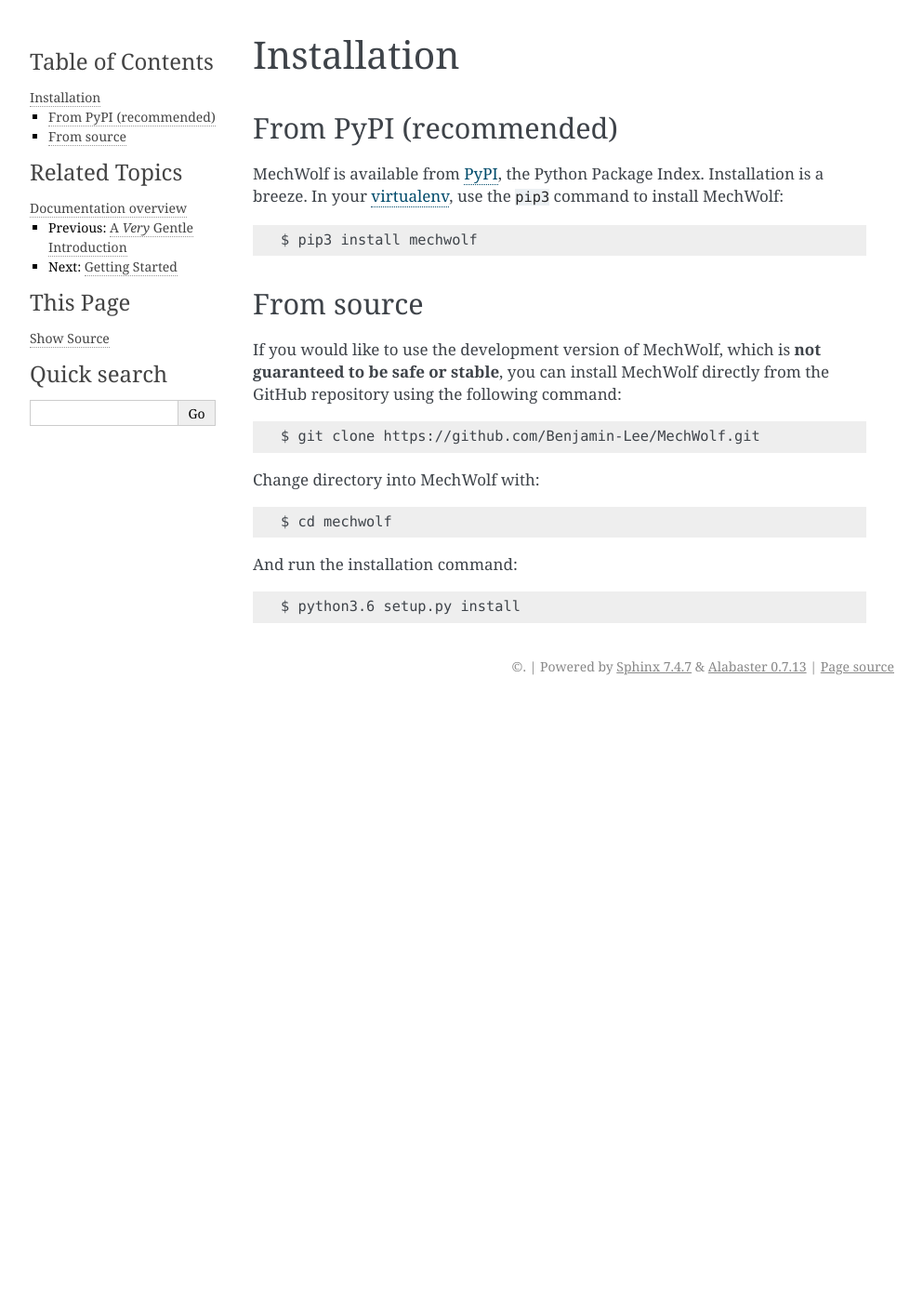
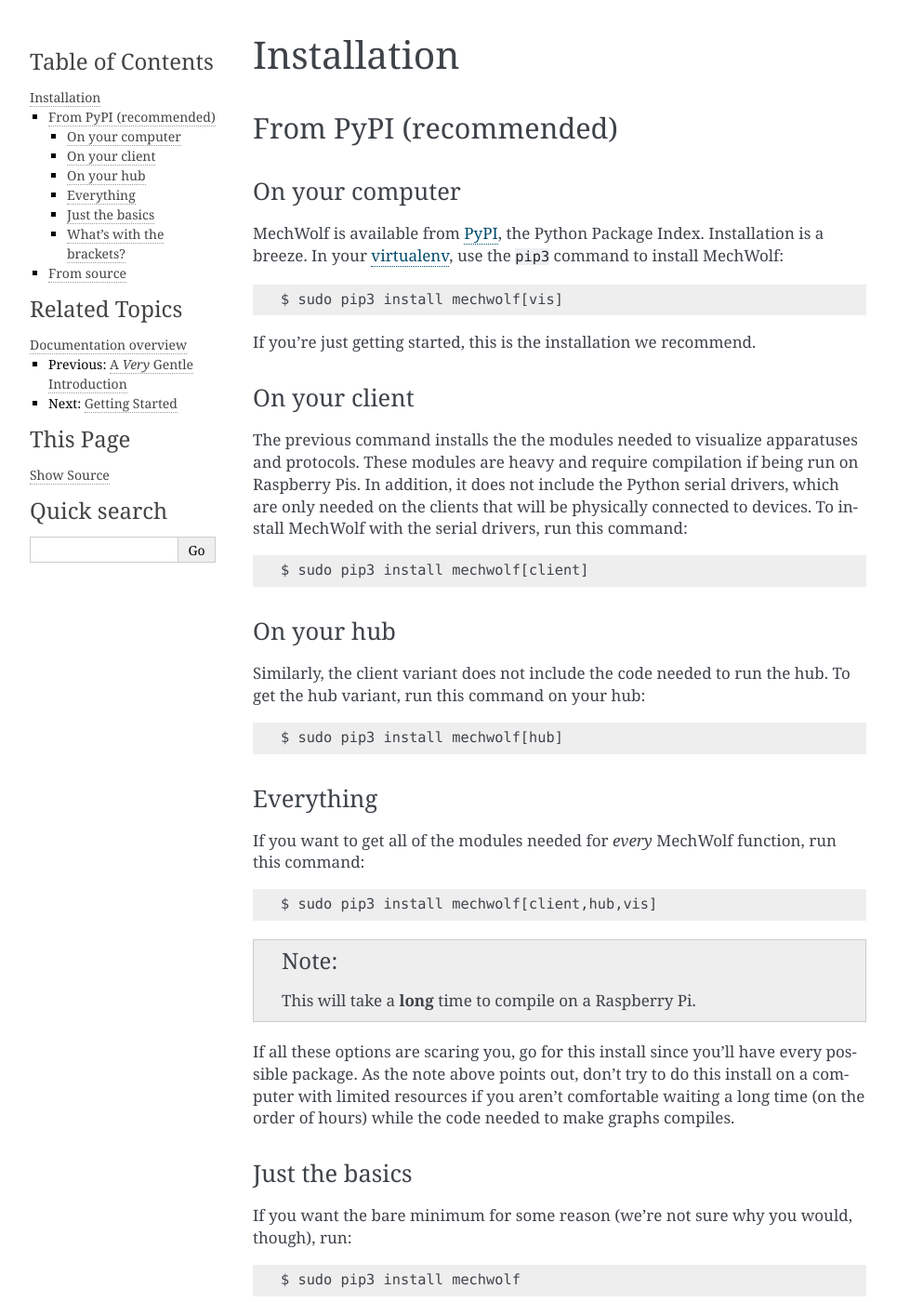
Before and after one commit to MechWolf/MechWolf, a Sphinx documentation site: the page built from docs/source/guide/installation.rst, in a window 1280 px wide and 1400 px high. Shown: the whole window at 93% size, without its empty margins (148-1141 px from the left). Built offline with Sphinx 7.4.7, drawn with Linux system fonts in a browser that asks for light colours; pages that are not in the unit, such as notebooks, are missing from menus; some of the changed text lies outside the part shown.

Commit message:
Extras installation instructions

```diff
--- a/docs/source/guide/installation.rst
+++ b/docs/source/guide/installation.rst
@@ -4,11 +4,65 @@
 From PyPI (recommended)
 -----------------------
 
+On your computer
+****************
+
 MechWolf is available from `PyPI <https://pypi.org>`_, the Python Package Index.
 Installation is a breeze. In your :ref:`virtualenv <virtualenv_instructions>`,
 use the ``pip3`` command to install MechWolf::
 
-    $ pip3 install mechwolf
+    $ sudo pip3 install mechwolf[vis]
+
+If you're just getting started, this is the installation we recommend.
+
+On your client
+**************
+
+The previous command installs the the modules needed to visualize apparatuses
+and protocols. These modules are heavy and require compilation if being run on
+Raspberry Pis. In addition, it does not include the Python serial drivers, which
+are only needed on the clients that will be physically connected to devices. To
+install MechWolf with the serial drivers, run this command::
+
+    $ sudo pip3 install mechwolf[client]
+
+On your hub
+***********
+
+Similarly, the client variant does not include the code needed to run the hub.
+To get the hub variant, run this command on your hub::
+
+    $ sudo pip3 install mechwolf[hub]
+
+Everything
+**********
+
+If you want to get all of the modules needed for *every* MechWolf function, run this command::
+
+    $ sudo pip3 install mechwolf[client,hub,vis]
+
+.. note::
+
+    This will take a **long** time to compile on a Raspberry Pi.
+
+If all these options are scaring you, go for this install since you'll have
+every possible package. As the note above points out, don't try to do this
+install on a computer with limited resources if you aren't comfortable waiting a
+long time (on the order of hours) while the code needed to make graphs compiles.
+
+Just the basics
+***************
+
+If you want the bare minimum for some reason (we're not sure why you would, though), run::
+
+    $ sudo pip3 install mechwolf
+
+What's with the brackets?
+*************************
+
+The brackets tell ``pip`` to install optional extras. Note that you can mix and
+match the extras. If you want to get the code needed to run the hub and client
+on the same device, you would use ``[hub,client]``.
 
 From source
 -----------
@@ -25,4 +79,4 @@
 
 And run the installation command::
 
-    $ python3.6 setup.py install
+    $  sudo pip3 install -e .[client,hub,vis]
```
Also changed, not shown: setup.py (+5 -7 lines).
